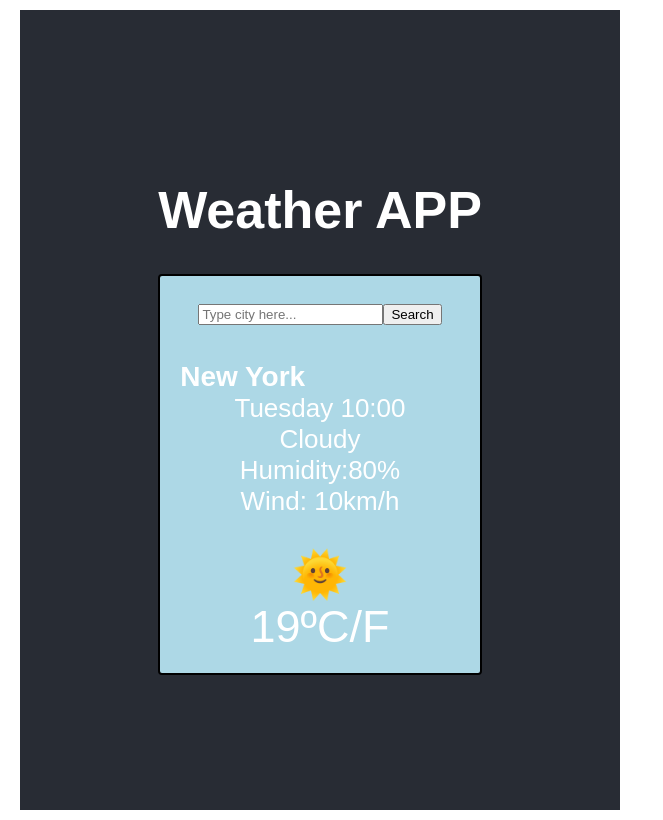
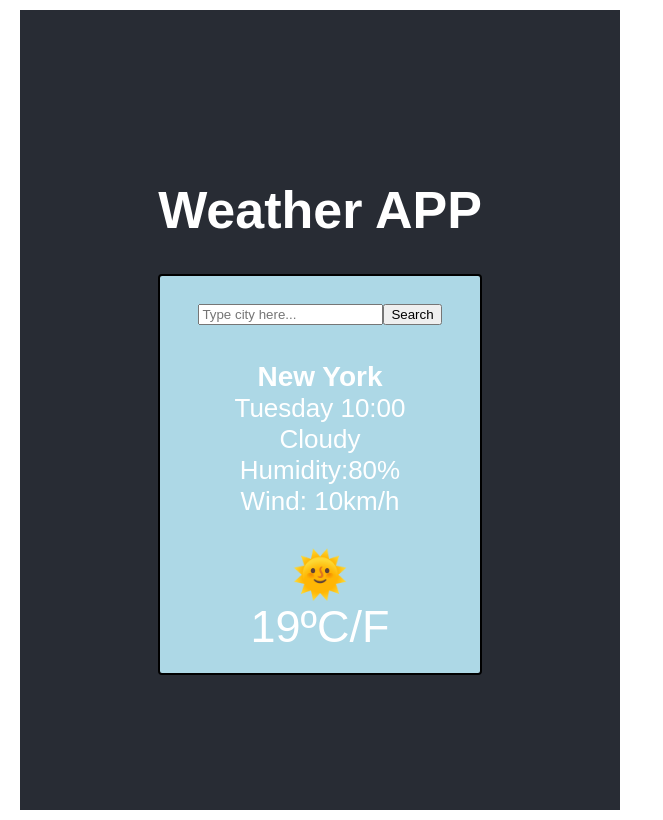
Before and after one commit to elimdd/she-codes-react-hosting, a React (Create React App) app: page / in a window 1280 px wide. Shown: the whole page, without its empty margins (0-663 px from the left). Built offline with nearby package versions, Linux system fonts and the light colour scheme.

Commit message:
Alignment

```diff
--- a/src/styles.css
+++ b/src/styles.css
@@ -15,7 +15,7 @@
   border-radius: 4px;
 }
 .city {
-  text-align: left;
+  text-align: center;
   font-size: 28px;
 }
 .emoji {
```
